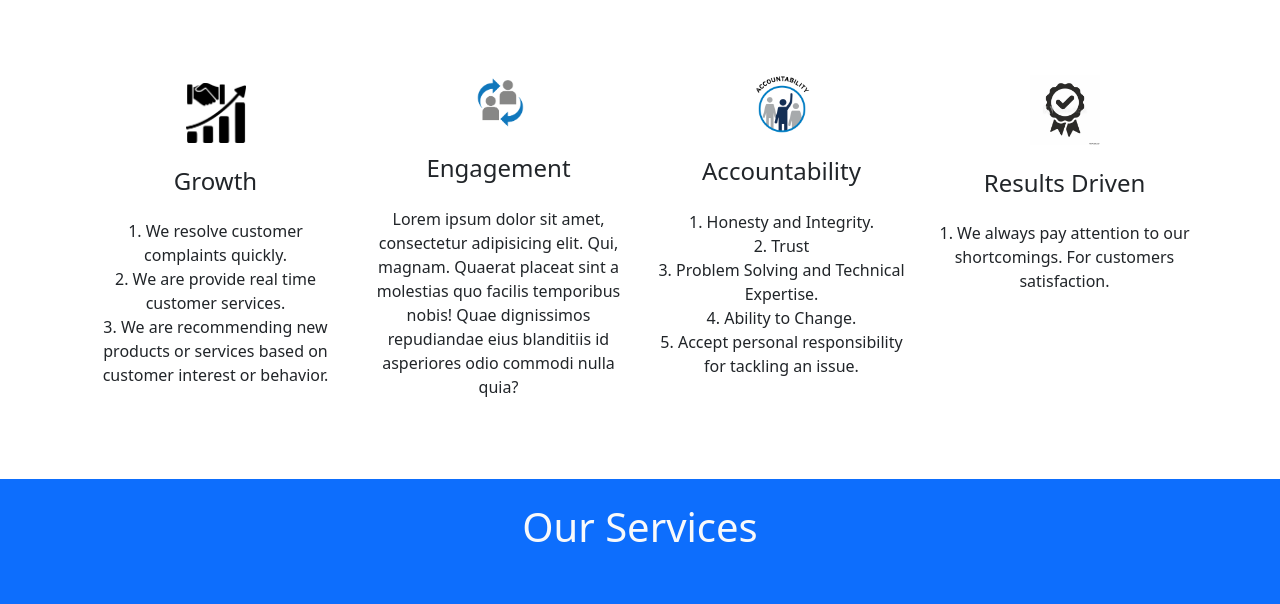
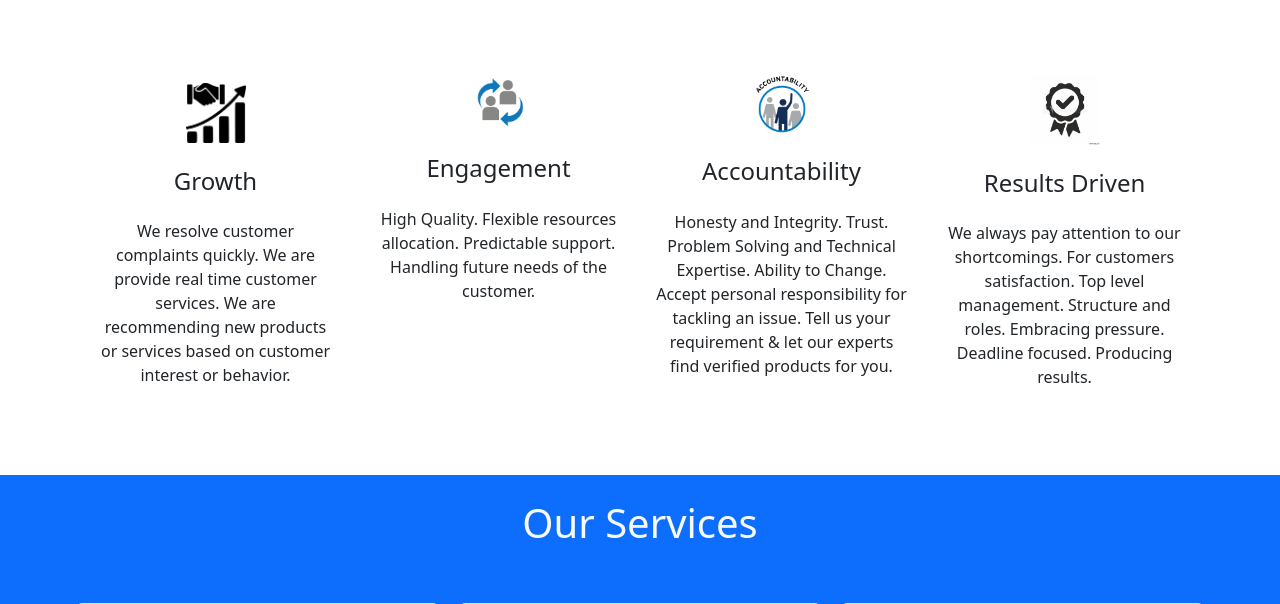
Before and after one commit to Ash3902/Gearup, a Django app: page / in a window 1280 px wide. Shown: the part 881-1485 px from the top of the page. Run offline with Django 3.2, Linux system fonts and the light colour scheme; some libraries are stand-ins or nearby versions.

Commit message:
content_two

```diff
--- a/home/templates/home.html
+++ b/home/templates/home.html
@@ -111,18 +111,21 @@
                 </p>
                 <h4 class="pt-2">Growth</h4>
                 <p class="pt-3">
-               1. We resolve customer complaints quickly.
-                <br>
-               2. We are provide real time customer services.
-                <br>
-               3. We are recommending new products or services based on customer interest or behavior.</p>
+                We resolve customer complaints quickly.
+
+                We are provide real time customer services.
+
+               We are recommending new products or services based on customer interest or behavior.</p>
             </div >
             <div class="card col-md-3  p-3 text-center  showCard" style="border:none;" >
                 <p class="text-center">
                     <img class="text-center" src="/static/images/engagement.png" width="60px" alt="">
                 </p>
                 <h4 class="pt-2">Engagement</h4>
-                <p class="pt-3">Lorem ipsum dolor sit amet, consectetur adipisicing elit. Qui, magnam. Quaerat placeat sint a molestias quo facilis temporibus nobis! Quae dignissimos repudiandae eius blanditiis id asperiores odio commodi nulla quia?</p>
+                <p class="pt-3">High Quality.
+Flexible resources allocation.
+Predictable support.
+Handling future needs of the customer.</p>
             </div>
       <div class="card col-md-3  p-3 text-center showCard" style="border:none;" >
                 <p class="text-center">
@@ -130,15 +133,7 @@
                 </p>
                 <h4 class="pt-2">Accountability</h4>
                 <p class="pt-3">
-                1. Honesty and Integrity.
-               <br>
-                2. Trust
-               <br>
-                3. Problem Solving and Technical Expertise.
-               <br>
-                4. Ability to Change.
-                <br>
-                5. Accept personal responsibility for tackling an issue.
+                Honesty and Integrity. Trust. Problem Solving and Technical Expertise. Ability to Change. Accept personal responsibility for tackling an issue. Tell us your requirement & let our experts find verified products for you.
                </p>
             </div>
             <div class="card col-md-3  p-3 text-center showCard" style="border:none;" >
@@ -146,7 +141,11 @@
                     <img class="text-center" src="/static/images/result.png" width="70px" alt="">
                 </p>
                 <h4 class="pt-2">Results Driven</h4>
-                <p class="pt-3">1. We always pay attention to our shortcomings. For customers satisfaction.</p>
+                <p class="pt-3">We always pay attention to our shortcomings. For customers satisfaction. Top level management.
+Structure and roles.
+Embracing pressure.
+Deadline focused.
+Producing results.</p>
             </div>
         </div>
     </div>
--- a/templates/footer.html
+++ b/templates/footer.html
@@ -4,7 +4,7 @@
             <div class="col-md-3 p-4" >
                 <h1>GearUpLead</h1>
                 <hr>
-                <p>Lorem, ipsum dolor sit amet consectetur adipisicing elit. Quisquam harum delectus, molestias, nostrum voluptatem ipsam veniam reprehenderit eveniet doloremque in fugit est maxime alias enim animi libero iste provident accusantium.</p>
+                <p>Gul is a right choice for growing your business. This truly the best b2b company. This interface is user friendly. Gul is an excellent b2b platform. The buyer and seller are verified.</p>
             </div>
             <div class="col-md-3 p-5">
               <h4>Services</h4>
```
